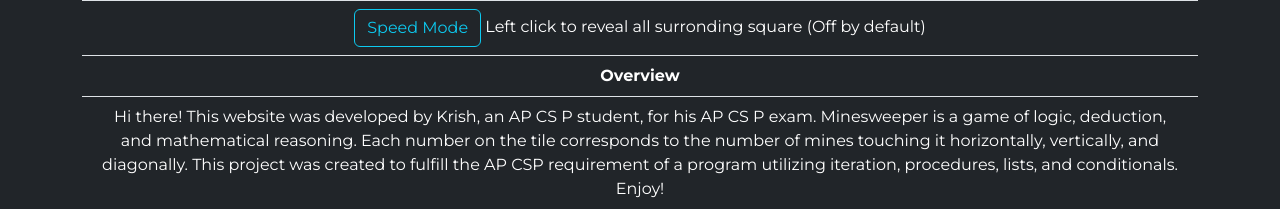
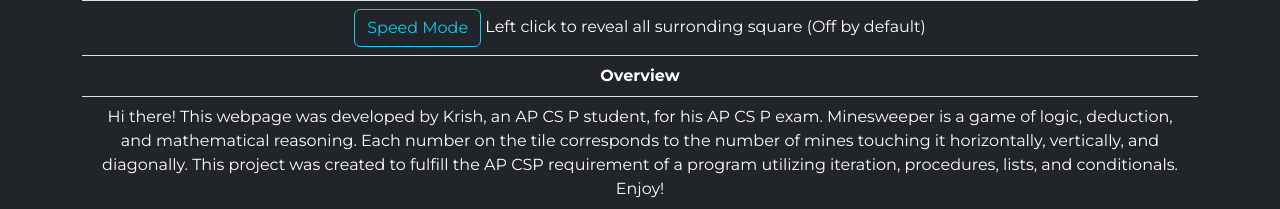
Before and after one commit to Krish31415/RCKT, a Flask app: page /minesweeper in a window 1280 px wide. Shown: the part 667-876 px from the top of the page. Run offline with Flask 3, Linux system fonts and the light colour scheme.

Commit message:
changed "website" to "webpage"

```diff
--- a/templates/minesweeper.html
+++ b/templates/minesweeper.html
@@ -42,7 +42,7 @@
 					<strong>Overview</strong>
 				</li>
 				<li class="list-group-item bg-dark text-white">
-					Hi there! This website was developed by Krish, an AP CS P student, for his AP CS P exam.
+					Hi there! This webpage was developed by Krish, an AP CS P student, for his AP CS P exam.
 					Minesweeper is a game of logic, deduction, and mathematical reasoning.
 					Each number on the tile corresponds to the number of mines touching it horizontally, vertically, and diagonally.
 					This project was created to fulfill the AP CSP requirement of a program utilizing iteration, procedures, lists, and conditionals. Enjoy!
```
